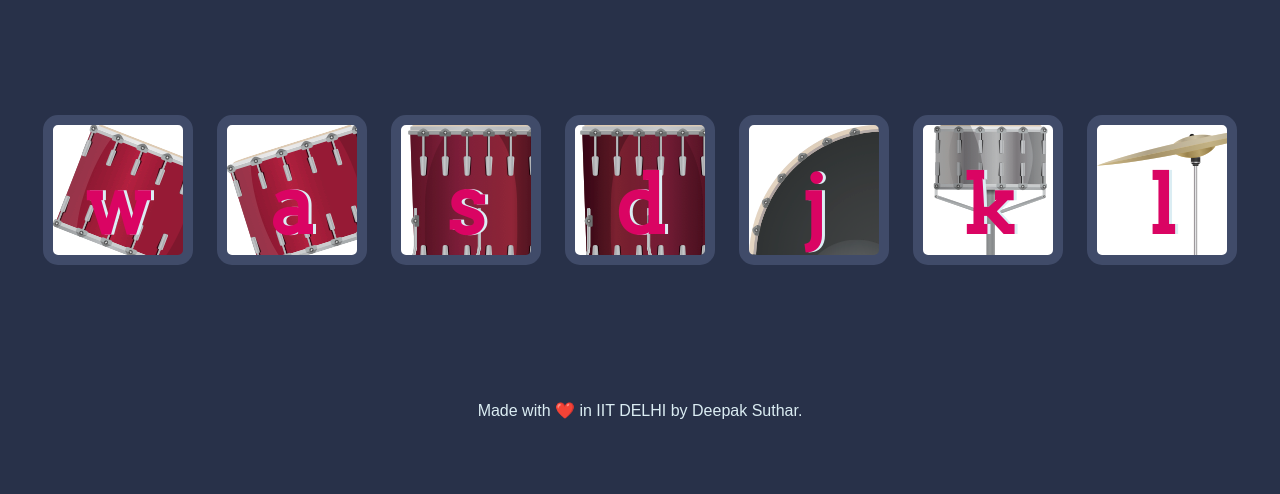
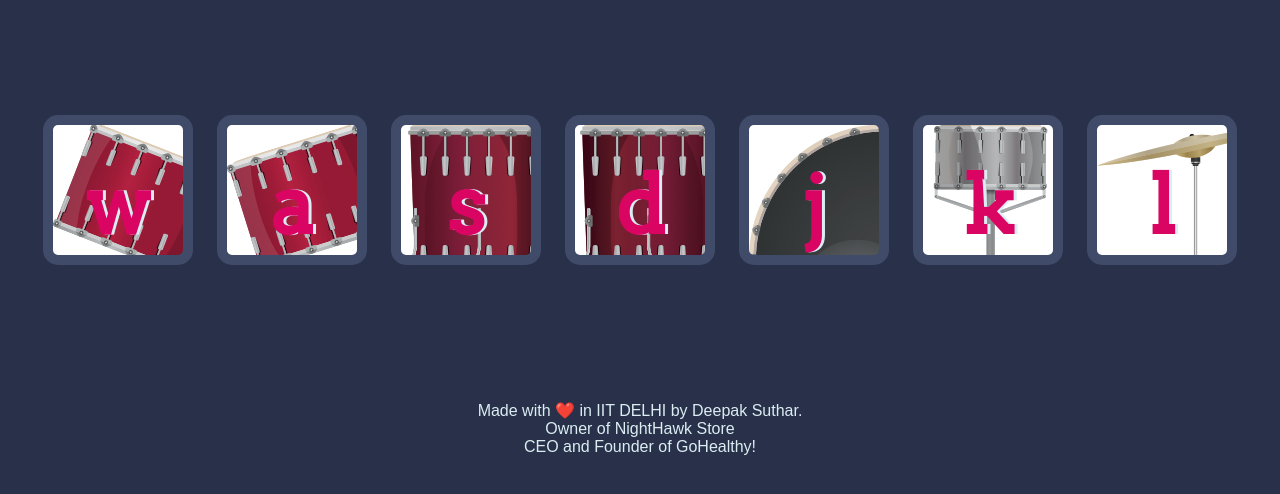
Before and after one commit to Sampatij2023/drum-kit, a plain HTML site: page index.html in a window 1280 px wide. Shown: the part 174-668 px from the top of the page. Drawn offline with Linux system fonts and the light colour scheme.

Commit message:
Update index.html

```diff
--- a/index.html
+++ b/index.html
@@ -23,7 +23,9 @@
 
 
   <footer>
-    Made with ❤️ in IIT DELHI by Deepak Suthar.
+    Made with ❤️ in IIT DELHI by Deepak Suthar.<br>
+    Owner of NightHawk Store<br>
+    CEO and Founder of GoHealthy!
   </footer>
   <script type="text/javascript" src="index.js">
 
```
